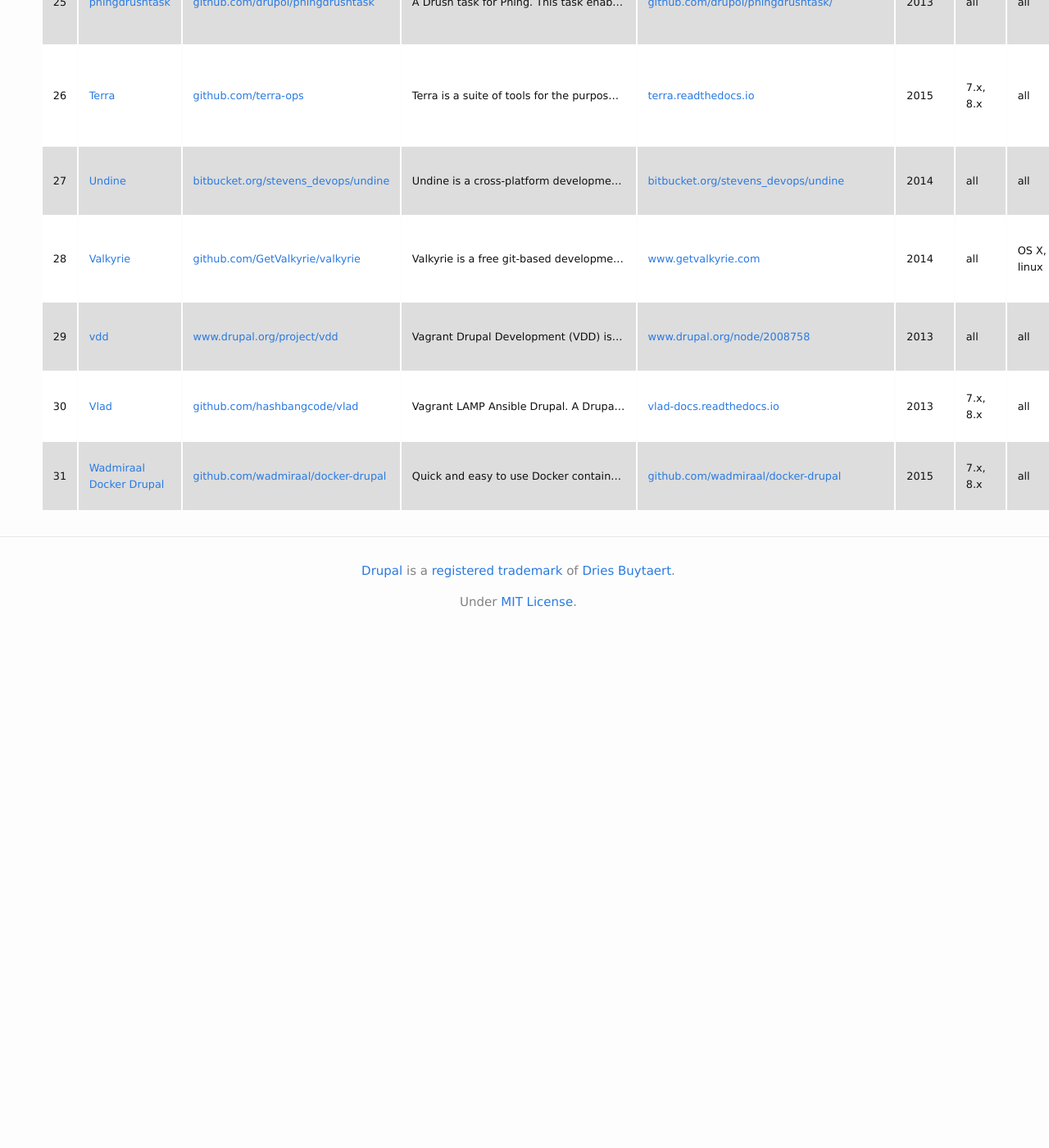
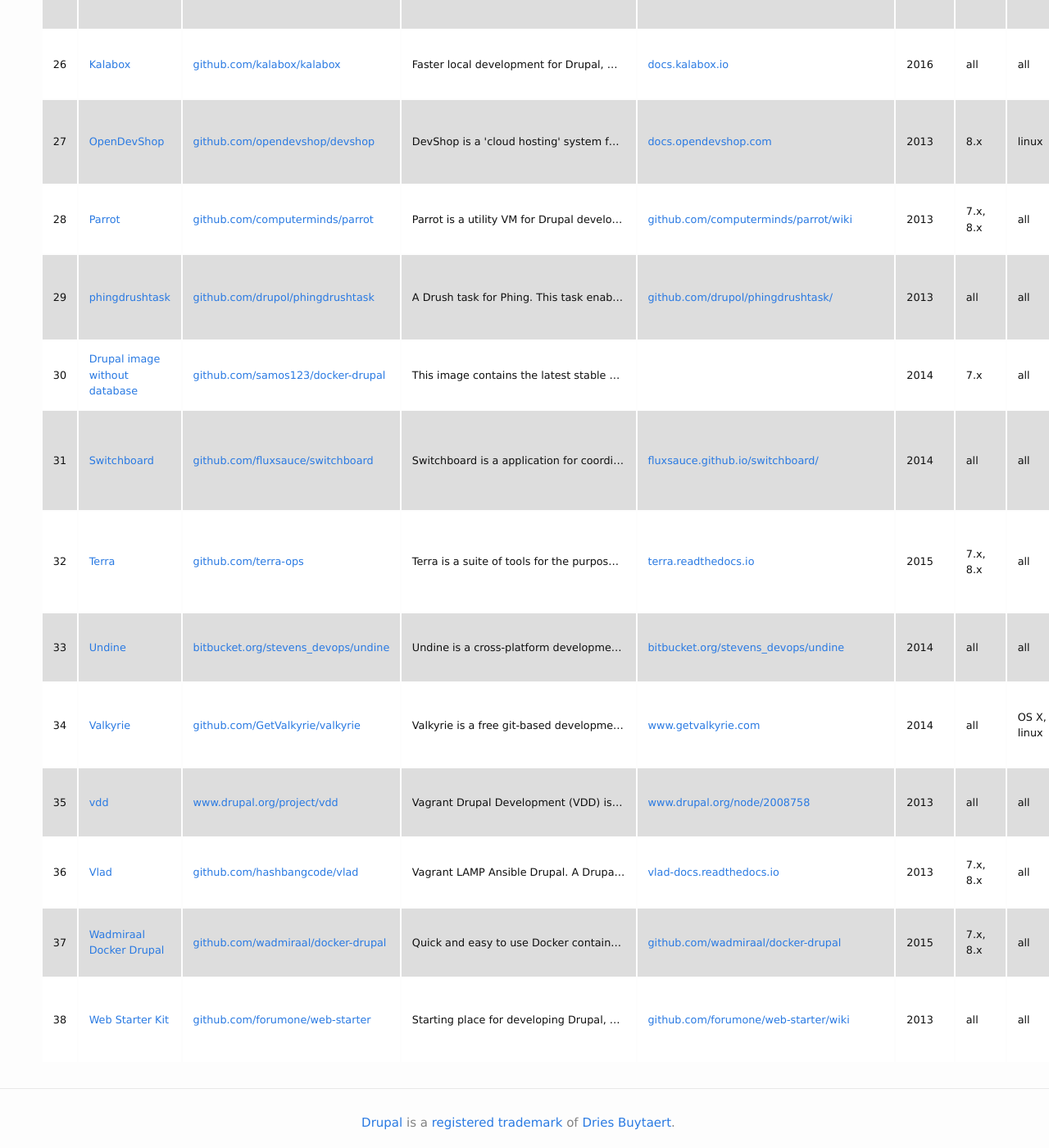
Before and after one commit to drupaltools/drupaltools.github.io, a Jekyll site: the page built from index.html, in a window 1280 px wide and 1400 px high, scrolled down 2816 px. Shown: the whole window at 82% size. Built offline with Jekyll 4.4.1, drawn with Linux system fonts in a browser that asks for light colours; comment, search, counter and statistics services are not loaded; before the commit the page ends 3606 px from its top, so only the background shows below that; some of the changed text lies outside the part shown.

Commit message:
Add projects

```diff
--- /dev/null
+++ b/_data/projects/boran-docker-drupal.yml
@@ -0,0 +1,23 @@
+name: docker-drupal
+year_created: 2014
+source: https://github.com/Boran/docker-drupal
+homepage: https://github.com/Boran/docker-drupal
+docs:
+logo:
+
+description: "Completely automated Drupal install, with lots of flexibility!
+Creates a Docker container for Drupal 7 or 8, using Linux (Ubuntu 14.04), Apache and MySQL."
+
+requires:
+  - docker
+drupal_versions:
+  - all
+operation_system:
+  - all
+category:
+  - development
+  - docker
+  - debug
+similar:
+  - drupal8-sprint-box
+  - 4alldigital-dockerdrupal
--- /dev/null
+++ b/_data/projects/ddd.yml
@@ -0,0 +1,23 @@
+name: Drupal Docker Environment
+year_created: 2016
+source: https://github.com/activelamp/generator-drupalal
+homepage: https://github.com/activelamp/generator-drupalal
+docs:
+logo:
+
+description: "Yeoman generator for building Drupal sites."
+
+requires:
+  - yeoman
+drupal_versions:
+  - 7.x, 8.x
+operation_system:
+  - all
+category:
+  - development
+  - generator
+  - npm
+  - scaffolding
+similar:
+  - valkyrie
+  - fetcher
--- /dev/null
+++ b/_data/projects/generator-docker-drupal8.yml
@@ -0,0 +1,29 @@
+name: Drupal 8 Sprint Box
+year_created: 2015
+source: https://github.com/bezhermoso/generator-docker-drupal-8
+homepage: https://www.npmjs.com/package/generator-docker-drupal-8
+docs:
+logo:
+
+description: "Yeoman generator for Drupal 8.x development."
+
+requires:
+  - yeoman
+  - vagrant
+  - docker
+  - virtualbox
+drupal_versions:
+  - 8.x
+operation_system:
+  - all
+category:
+  - vagrant
+  - vm
+  - development
+  - debug
+  - generator
+similar:
+  - generator-docker-drupal8
+  - valkyrie
+  - fetcher
+  - ddd
--- /dev/null
+++ b/_data/projects/samos123-docker-drupal.yml
@@ -0,0 +1,26 @@
+name: Drupal image without database
+year_created: 2014
+source: https://github.com/samos123/docker-drupal
+homepage: https://github.com/samos123/docker-drupal
+docs:
+logo:
+
+description: "This image contains the latest stable Drupal 7-release.
+It will automatically setup the database and install a default site.
+The image doesn't contain a database so you have to create a seperate database
+container (which is no effort if you use the provided configuration for docker-compose)
+and link this container or pass the database information of a MySQL- or Postgres-host."
+
+requires:
+  - docker
+drupal_versions:
+  - 7.x
+operation_system:
+  - all
+category:
+  - development
+  - docker
+  - debug
+similar:
+  - drupal8-sprint-box
+  - 4alldigital-dockerdrupal
--- /dev/null
+++ b/_data/projects/switchboard.yml
@@ -0,0 +1,34 @@
+name: Switchboard
+year_created: 2014
+source: https://github.com/fluxsauce/switchboard
+homepage: https://github.com/fluxsauce/switchboard
+docs: https://fluxsauce.github.io/switchboard/
+logo:
+
+description: "Switchboard is a application for coordinating between local
+environments and third-party hosts. Switchboard gets information about remote sites,
+sets up local sites, and can be used to synchronize content between the local and remote.
+Switchboard uses Drush for validation and input. All commands can respond with
+Drush format (default), or with JSON output using option --json.
+Switchboard currently supports operations on both Acquia and Pantheon sites."
+
+requires:
+  - composer
+  - drush
+  - git
+drupal_versions:
+  - all
+operation_system:
+  - all
+category:
+  - cli
+  - development
+  - deployment
+  - drush-plugin
+  - acquia
+  - pantheon
+similar:
+  - fetcher
+  - aquifer
+  - blt
+  - drubs
--- /dev/null
+++ b/_data/projects/web-starter-kit.yml
@@ -0,0 +1,30 @@
+name: Web Starter Kit
+year_created: 2013
+source: https://github.com/forumone/web-starter
+homepage: http://forumone.github.io/web-starter/
+docs: https://github.com/forumone/web-starter/wiki
+logo:
+
+description: "Starting place for developing Drupal, Wordpress and other web applications.
+This project has been setup to use a virtual machine for localdevelopment to
+closely mirror the production environment."
+
+requires:
+  - vagrant
+  - virtualbox
+drupal_versions:
+  - all
+operation_system:
+  - all
+category:
+  - vagrant
+  - vm
+  - development
+  - deployment
+  - debug
+tags:
+  - popular
+similar:
+  - drupal-vm
+  - vdd
+  - vlad
--- a/index.html
+++ b/index.html
@@ -34,7 +33,6 @@
         <td>{{ project.operation_system | sort | join: ', ' }}</td>
         <td>{{ project.requires | sort | join: ', ' }}</td>
         <td>{{ project.category | sort | join: ', ' }}</td>
-        <td>{{ project.tags | sort | join: ', ' }}</td>
       </tr>
     {% endfor %}
 
--- a/tiles/index.html
+++ b/tiles/index.html
@@ -14,7 +14,6 @@
         <div><label>OS: </label>{{ project.operation_system | sort | join: ', ' }}</div>
         <div><label>Requires: </label>{{ project.requires | sort | join: ', ' }}</div>
         <div class="category"><label>Category: </label>{{ project.category | sort | join: ', ' }}</div>
-        <div class="tags"><label>Tags: </label>{{ project.tags | sort | join: ', ' }}</div>
       </article>
     </div>
   {% endfor %}
```
Also changed, not shown: other parts of index.html (+0 -1 lines), _data/projects/deployer.yml (added, +22 -0 lines), _data/projects/4alldigital-dockerdrupal.yml (renamed from _data/projects/dockerdrupal.yml).
